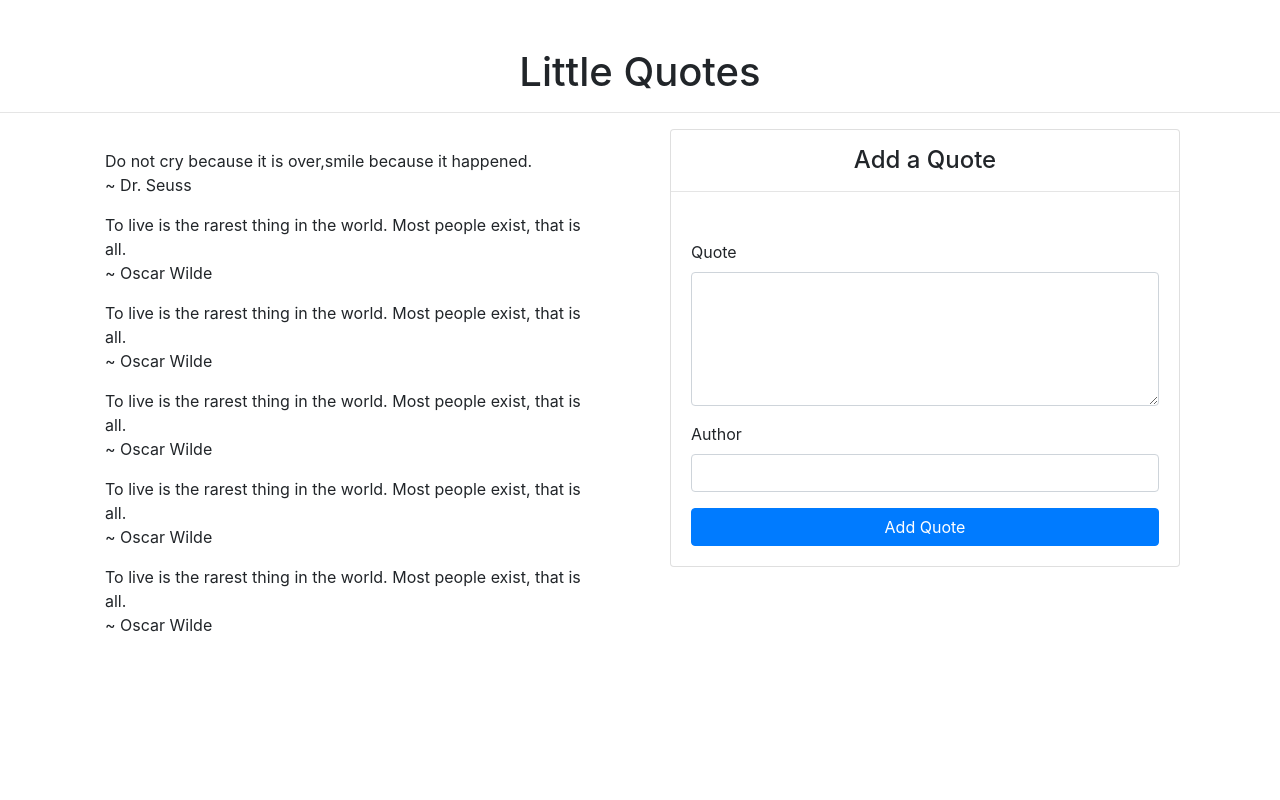
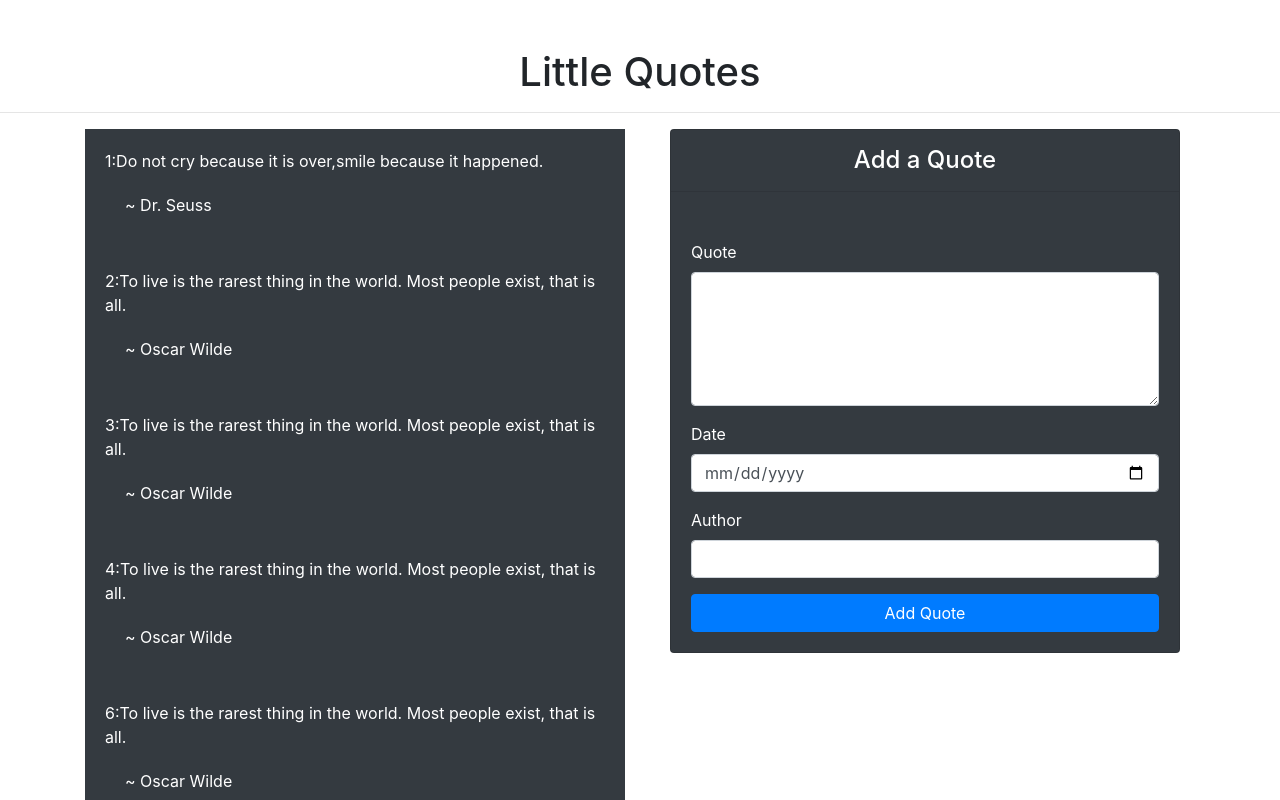
Before and after one commit to IreneMercy/Quotes, an Angular app: page / in a window 1280 px wide. Shown: the top 800 px of the page. Built offline with nearby package versions, Linux system fonts and the light colour scheme.

Commit message:
add date input

```diff
--- a/src/app/quote-form/quote-form.component.html
+++ b/src/app/quote-form/quote-form.component.html
@@ -1,5 +1,5 @@
 <div class="container-fluid">
-  <div class="card">
+  <div class="card bg-dark text-white">
     <div class="card-title">
         <h4 class="text-center text-titlecase mt-3">Add a Quote</h4>
         <hr>
@@ -11,6 +11,10 @@
           <textarea class="form-control" id="quote" required name="name" rows="5" cols="50"></textarea>
         </div>
         <div class="form-group">
+          <label>Date</label>
+          <input type="date" name="date" class="form-control" id="date">
+        </div>
+        <div class="form-group">
           <label>Author</label>
           <input type="text" name="author" class="form-control" id="author">
         </div>
--- a/src/app/quotes-details/quotes-details.component.html
+++ b/src/app/quotes-details/quotes-details.component.html
@@ -5,9 +5,10 @@
     <link rel="stylesheet" href="https://stackpath.bootstrapcdn.com/bootstrap/4.3.1/css/bootstrap.min.css" integrity="sha384-ggOyR0iXCbMQv3Xipma34MD+dH/1fQ784/j6cY/iJTQUOhcWr7x9JvoRxT2MZw1T" crossorigin="anonymous">
   </head>
   <body>
-    <p>
-      ~ {{quotes.author}}
-    </p>
-
+    <div class="card-body bg-dark text-white">
+      <p>
+        ~ {{quotes.author}}
+      </p>
+    </div>
   </body>
 </html>
--- a/src/app/quotes/quotes.component.html
+++ b/src/app/quotes/quotes.component.html
@@ -9,9 +9,9 @@
     <div class="container">
       <div class="row">
         <div class="col-md-6">
-           <div class="card-body">
+           <div class="card-body bg-dark text-white">
              <p *ngFor='let quote of quotes' >
-                  {{quote.quote}}
+                {{quote.id}}:{{quote.quote}}
 
                   <app-quotes-details  [quotes]='quote'></app-quotes-details>
              </p>
```
